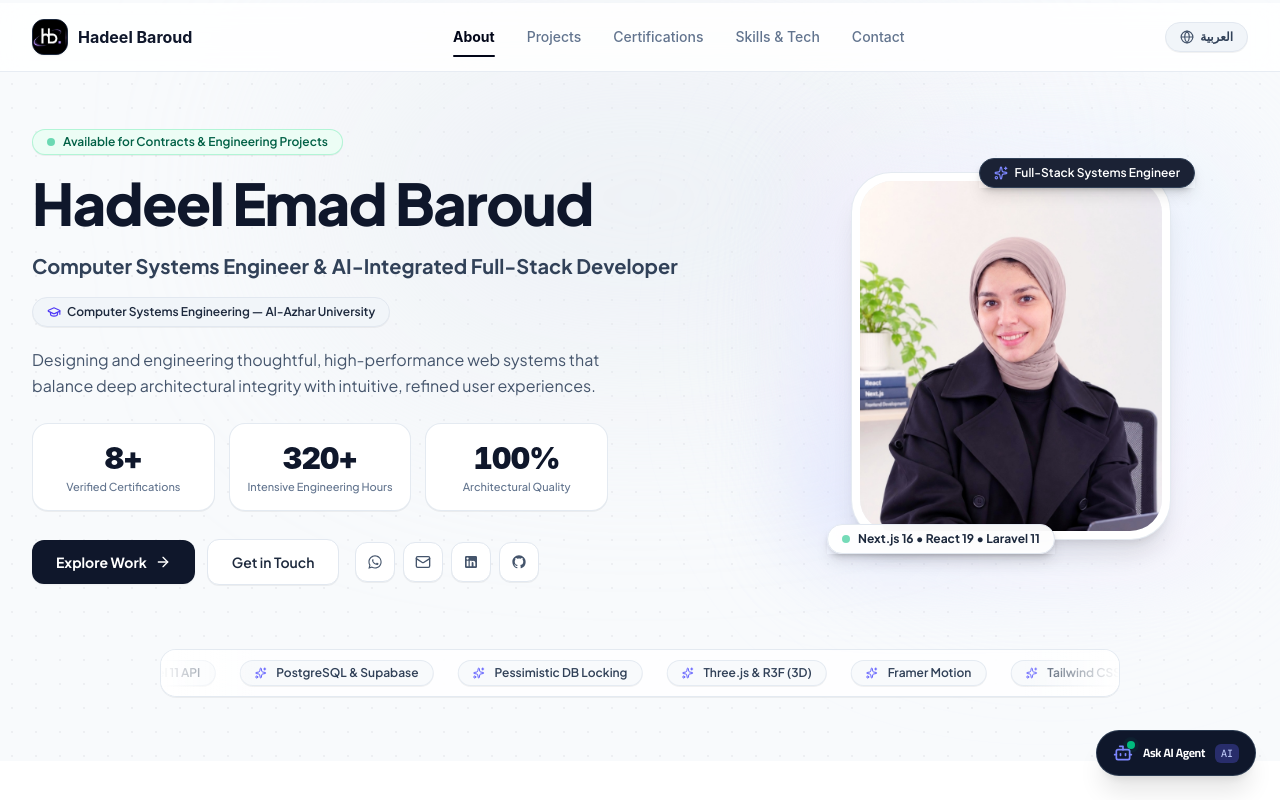
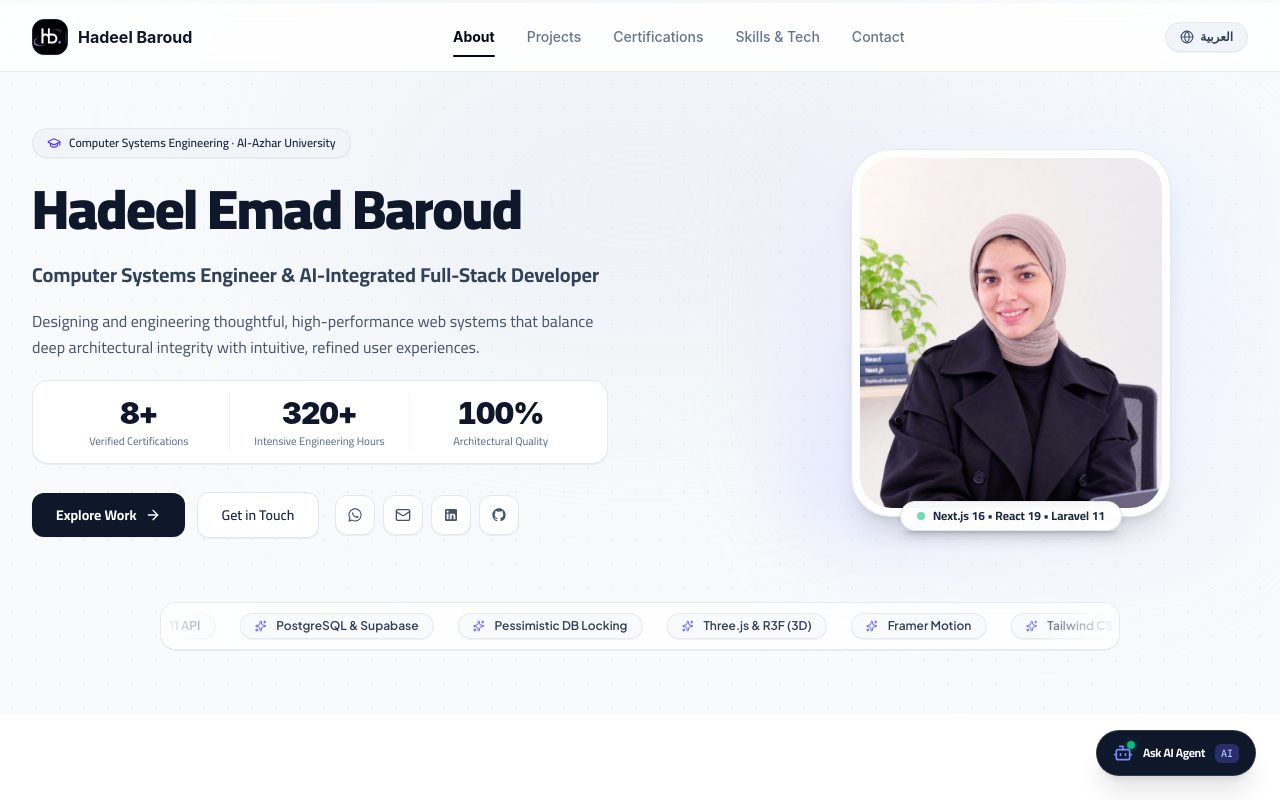
Before and after one commit to baroudhadeel9/hadeel-portfolio, a Next.js app: page / in a window 1280 px wide. Shown: the top 800 px of the page. Built offline with nearby package versions, Linux system fonts and the light colour scheme.

Commit message:
style(hero): declutter hero section, unify stats bar, and eliminate redundant badges

```diff
--- a/src/components/hero/Hero.tsx
+++ b/src/components/hero/Hero.tsx
@@ -128,77 +128,64 @@ export const Hero: React.FC<HeroProps> = ({ lang, dict, profile }) => {
       <div className="max-w-7xl mx-auto px-4 sm:px-6 lg:px-8 relative z-10">
         <div className="grid grid-cols-1 lg:grid-cols-12 gap-10 lg:gap-14 items-center">
 
-          {/* Main Text Column: Enters smoothly from its side (Right in RTL / Left in LTR) */}
+          {/* Main Text Column: Clean, Spacious, and Minimal */}
           <motion.div
             initial={{ opacity: 0, x: isAr ? 60 : -60 }}
             animate={{ opacity: 1, x: 0 }}
             transition={{ duration: 0.8, ease: [0.16, 1, 0.3, 1] }}
-            className="lg:col-span-7 space-y-4 text-center lg:text-start"
+            className="lg:col-span-7 space-y-5 text-center lg:text-start"
           >
-
-            {/* Availability Status Badge */}
-            <div className="inline-flex items-center gap-2 px-3.5 py-1 rounded-full bg-emerald-50 border border-emerald-200/80 text-xs font-semibold text-emerald-800 shadow-2xs">
-              <span className="w-2 h-2 rounded-full bg-emerald-500 animate-pulse" />
-              <span>{isAr ? 'متاحة للتعاقد والمشاريع الهندسية' : 'Available for Contracts & Engineering Projects'}</span>
+            {/* Single Elegant Academic & Engineering Eyebrow Pill */}
+            <div className="inline-flex items-center gap-2 px-3.5 py-1.5 rounded-full bg-slate-100 border border-slate-200 text-xs font-semibold text-slate-800 shadow-2xs font-ibm">
+              <GraduationCap className="w-3.5 h-3.5 text-indigo-600" />
+              <span>{isAr ? 'هندسة أنظمة حاسوب · جامعة الأزهر' : 'Computer Systems Engineering · Al-Azhar University'}</span>
             </div>
 
             {/* Name Heading */}
-            <h1 className="text-4xl sm:text-5xl lg:text-[3.6rem] font-black text-slate-900 tracking-tight leading-[1.12]">
+            <h1 className="text-4xl sm:text-5xl lg:text-[3.5rem] font-black text-slate-900 tracking-tight leading-[1.12] font-tajawal">
               {dict.hero.name}
             </h1>
 
             {/* Specialization / Subtitle */}
-            <div className="text-base sm:text-lg lg:text-xl font-bold text-slate-700 leading-snug">
+            <p className="text-base sm:text-lg lg:text-xl font-bold text-slate-700 leading-snug font-tajawal max-w-xl">
               {isAr
                 ? 'مهندسة أنظمة حاسوب ومطورة ويب Full-Stack معتمدة في الذكاء الاصطناعي'
                 : 'Computer Systems Engineer & AI-Integrated Full-Stack Developer'}
-            </div>
-
-            {/* Clean Static Academic Badge */}
-            <div className="pt-0.5 flex flex-wrap items-center justify-center lg:justify-start gap-2.5">
-              <div className="inline-flex items-center gap-1.5 px-3.5 py-1.5 rounded-full bg-slate-100 border border-slate-200 text-xs font-semibold text-slate-800 shadow-2xs">
-                <GraduationCap className="w-3.5 h-3.5 text-indigo-600" />
-                <span>{isAr ? 'هندسة أنظمة حاسوب — جامعة الأزهر' : 'Computer Systems Engineering — Al-Azhar University'}</span>
-              </div>
-            </div>
+            </p>
 
             {/* Concise Bio */}
-            <p className="text-slate-600 text-sm sm:text-base leading-relaxed max-w-xl mx-auto lg:mx-0 pt-1">
+            <p className="text-slate-600 text-sm sm:text-base leading-relaxed max-w-xl font-ibm">
               {dict.hero.description}
             </p>
 
-            {/* Integrated 3 Verified Metrics Cards in Text Column */}
-            <div className="grid grid-cols-3 gap-2.5 sm:gap-3.5 pt-2 max-w-xl mx-auto lg:mx-0">
+            {/* Clean Unified Horizontal Stats Bar (Stripe/Linear Style) */}
+            <div className="py-3 px-4 rounded-2xl bg-white border border-slate-200/90 shadow-2xs max-w-xl grid grid-cols-3 divide-x divide-slate-100 rtl:divide-x-reverse text-center">
               {profile.stats.slice(0, 3).map((st, idx: number) => {
                 const localizedLabel = typeof st.label === 'object'
                   ? (isAr ? st.label.ar : st.label.en)
                   : st.label;
 
                 return (
-                  <motion.div
-                    key={idx}
-                    whileHover={{ y: -3, scale: 1.02 }}
-                    className="p-3 sm:p-4 rounded-2xl bg-white border border-slate-200/90 shadow-2xs text-center flex flex-col justify-center items-center"
-                  >
+                  <div key={idx} className="px-2 py-0.5 flex flex-col justify-center items-center">
                     <div className="text-2xl sm:text-3xl font-black text-slate-900 tracking-tight font-sans">
                       <AnimatedStatNumber index={idx} isAr={isAr} />
                     </div>
-                    <div className="text-[11px] text-slate-500 mt-1 font-medium leading-tight">
+                    <div className="text-[11px] text-slate-500 mt-1 font-medium leading-tight font-ibm">
                       {localizedLabel}
                     </div>
-                  </motion.div>
+                  </div>
                 );
               })}
             </div>
 
             {/* CTA Buttons & Social Icons Row */}
-            <div className="pt-3 flex flex-wrap items-center justify-center lg:justify-start gap-3">
+            <div className="pt-2 flex flex-wrap items-center justify-center lg:justify-start gap-3">
               {/* Primary Dark Pill Button */}
               <motion.a
                 whileHover={{ scale: 1.03, y: -2 }}
                 whileTap={{ scale: 0.97 }}
                 href="#projects"
-                className="px-6 py-3 rounded-xl font-bold text-sm text-white bg-slate-900 hover:bg-slate-800 shadow-xs hover:shadow-md transition-all duration-200 flex items-center gap-2 cursor-pointer group"
+                className="px-6 py-3 rounded-xl font-bold text-sm text-white bg-slate-900 hover:bg-slate-800 shadow-xs hover:shadow-md transition-all duration-200 flex items-center gap-2 cursor-pointer group font-tajawal"
               >
                 <span>{dict.hero.ctaProjects}</span>
                 <Arrow className="w-4 h-4 transition-transform group-hover:-translate-x-1 rtl:group-hover:-translate-x-1 ltr:group-hover:translate-x-1" />
@@ -209,7 +196,7 @@ export const Hero: React.FC<HeroProps> = ({ lang, dict, profile }) => {
                 whileHover={{ scale: 1.03, y: -2 }}
                 whileTap={{ scale: 0.97 }}
                 href="#contact"
-                className="px-6 py-3 rounded-xl font-semibold text-sm text-slate-800 bg-white hover:bg-slate-50 border border-slate-200 shadow-2xs hover:shadow-xs transition-all duration-200 flex items-center gap-2 cursor-pointer"
+                className="px-6 py-3 rounded-xl font-semibold text-sm text-slate-800 bg-white hover:bg-slate-50 border border-slate-200 shadow-2xs hover:shadow-xs transition-all duration-200 flex items-center gap-2 cursor-pointer font-tajawal"
               >
                 <span>{dict.hero.ctaContact}</span>
               </motion.a>
@@ -267,30 +254,16 @@ export const Hero: React.FC<HeroProps> = ({ lang, dict, profile }) => {
 
           </motion.div>
 
-          {/* Visual Showcase Column: Enters smoothly from opposite side (Left in RTL / Right in LTR) */}
+          {/* Visual Showcase Column: Clean, Elegant Portrait */}
           <motion.div
             initial={{ opacity: 0, x: isAr ? -60 : 60 }}
             animate={{ opacity: 1, x: 0 }}
             transition={{ duration: 0.8, delay: 0.1, ease: [0.16, 1, 0.3, 1] }}
             className="lg:col-span-5 flex flex-col items-center justify-center relative"
           >
-
-            {/* Relative Image Stage with Studio Halo */}
             <div className="relative flex items-center justify-center w-full max-w-sm">
-
               {/* Soft Ambient Studio Halo */}
               <div className="absolute -inset-4 sm:-inset-6 bg-gradient-to-tr from-indigo-200/50 via-purple-100/30 to-sky-100/40 rounded-[3rem] blur-2xl pointer-events-none -z-0" />
-
-              {/* Floating Top Badge: Full-Stack Systems Engineer */}
-              <motion.div
-                whileHover={{ scale: 1.08 }}
-                className="absolute -top-3.5 end-2 z-20 cursor-pointer shadow-lg"
-              >
-                <div className="px-3.5 py-1.5 rounded-full bg-slate-900/95 backdrop-blur-md border border-slate-700 text-xs font-semibold text-white flex items-center gap-1.5 shadow-md">
-                  <Sparkles className="w-3.5 h-3.5 text-indigo-400" />
-                  <span>Full-Stack Systems Engineer</span>
-                </div>
-              </motion.div>
 
               {/* Portrait Frame in Modern Rounded Squircle Frame */}
               <div className="relative w-64 h-72 sm:w-72 sm:h-80 lg:w-80 lg:h-92 rounded-[2.5rem] p-2 bg-white shadow-xl border border-slate-200/90 z-10 overflow-hidden">
@@ -306,19 +279,17 @@ export const Hero: React.FC<HeroProps> = ({ lang, dict, profile }) => {
                 </div>
               </div>
 
-              {/* Floating Bottom Badge: Modern Tech Stack */}
+              {/* Floating Bottom Badge: Clean Single Badge */}
               <motion.div
-                whileHover={{ scale: 1.08 }}
-                className="absolute -bottom-3.5 start-2 z-20 cursor-pointer shadow-lg"
+                whileHover={{ scale: 1.05 }}
+                className="absolute -bottom-3.5 z-20 cursor-pointer shadow-lg"
               >
-                <div className="px-3.5 py-1.5 rounded-full bg-white/95 backdrop-blur-md border border-slate-200 text-xs font-bold text-slate-800 flex items-center gap-2 shadow-md">
+                <div className="px-4 py-1.5 rounded-full bg-white/95 backdrop-blur-md border border-slate-200 text-xs font-bold text-slate-800 flex items-center gap-2 shadow-md font-ibm">
                   <span className="w-2 h-2 rounded-full bg-emerald-500 animate-pulse" />
                   <span>Next.js 16 • React 19 • Laravel 11</span>
                 </div>
               </motion.div>
-
             </div>
-
           </motion.div>
 
         </div>
```
